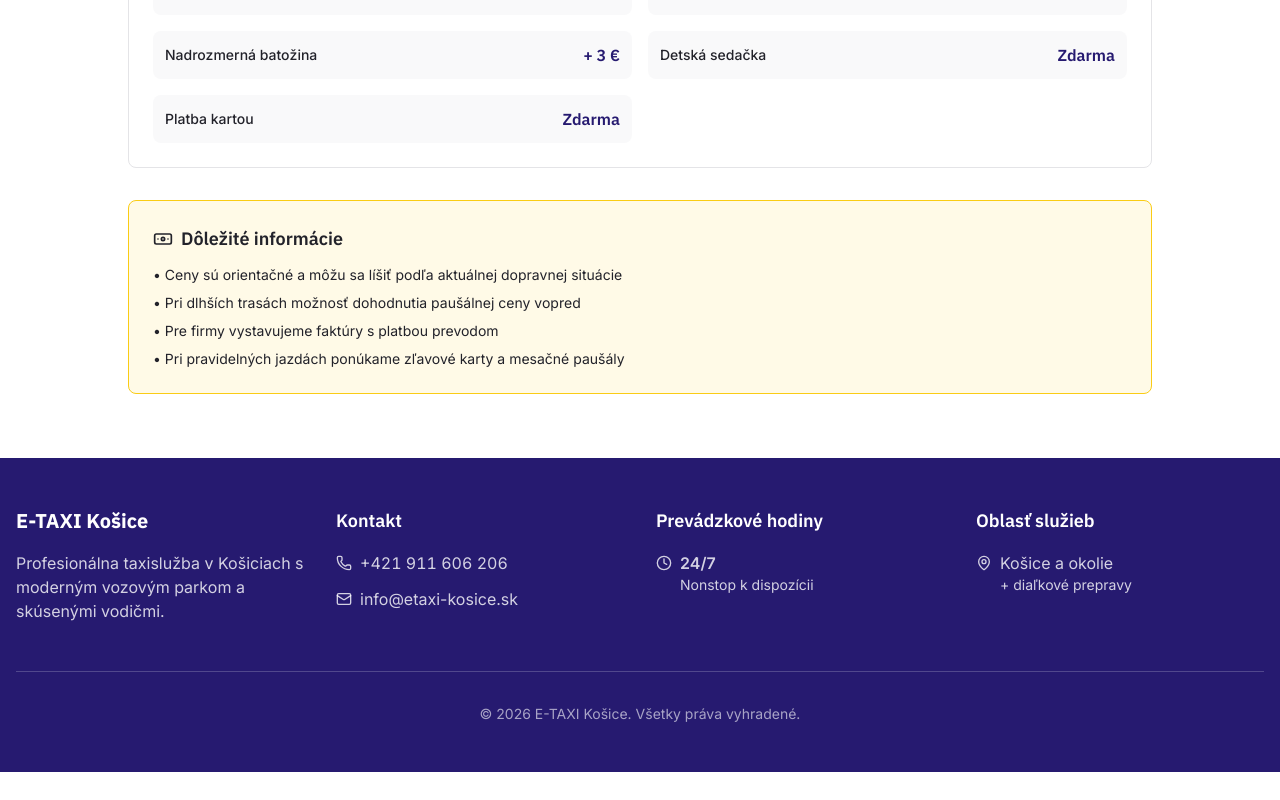
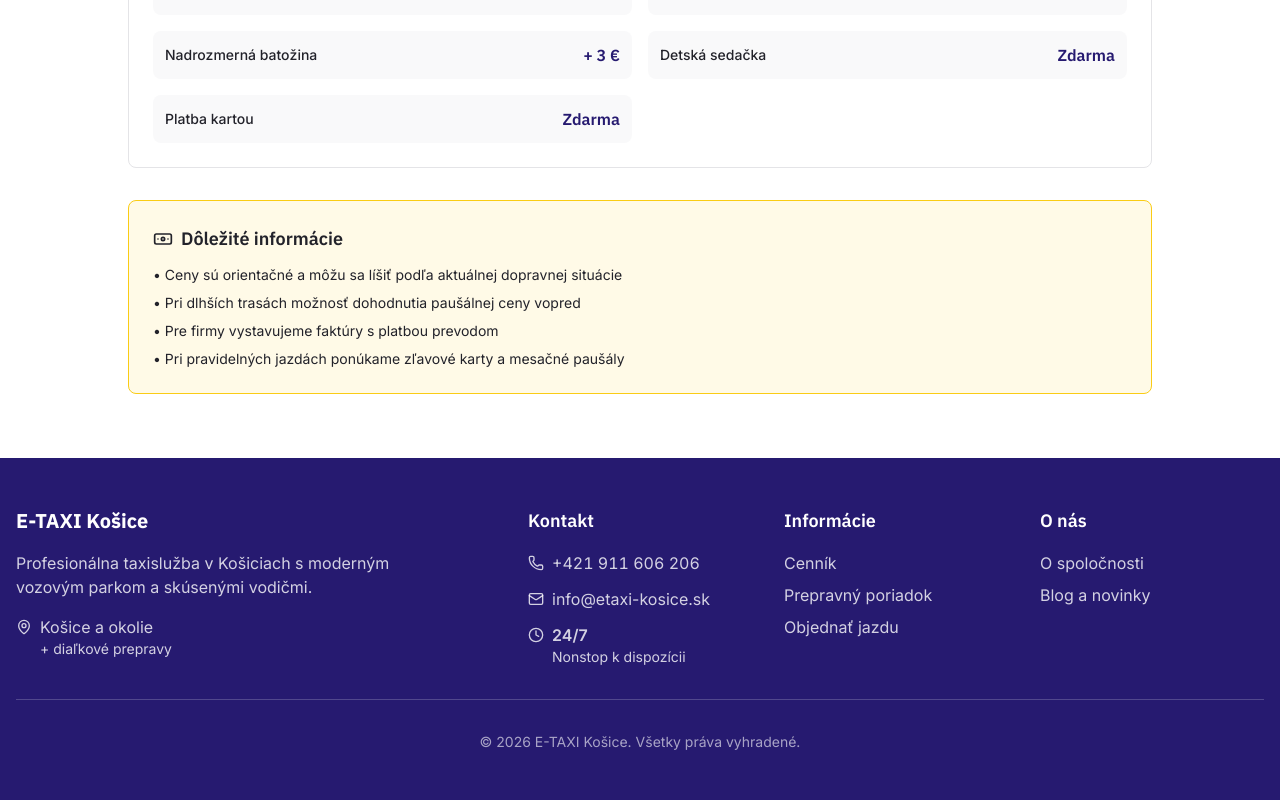
Before and after one commit to peterbejcek/sg-5ee718f3-49be-42fb-857b-8ae5c6e22001-1777794411, a Next.js app: page /cennik in a window 1280 px wide. Shown: the part 812-1612 px from the top of the page. Before the commit the page ends 1584 px from the top, so only its background shows below. Built offline with nearby package versions, Linux system fonts and the light colour scheme.

Commit message:
fix(ui): fix missing icon imports and update footer links

```diff
--- a/src/components/Footer.tsx
+++ b/src/components/Footer.tsx
@@ -5,12 +5,19 @@ export function Footer() {
   return (
     <footer className="bg-primary text-primary-foreground py-12 border-t border-primary/20">
       <div className="container mx-auto px-4">
-        <div className="grid grid-cols-1 md:grid-cols-2 lg:grid-cols-4 gap-8 mb-8">
-          <div>
+        <div className="grid grid-cols-1 md:grid-cols-2 lg:grid-cols-5 gap-8 mb-8">
+          <div className="lg:col-span-2">
             <h3 className="font-display font-bold text-xl mb-4">E-TAXI Košice</h3>
-            <p className="text-primary-foreground/80 mb-4">
+            <p className="text-primary-foreground/80 mb-4 max-w-sm">
               Profesionálna taxislužba v Košiciach s moderným vozovým parkom a skúsenými vodičmi.
             </p>
+            <div className="flex items-start gap-2 text-primary-foreground/80 mt-4">
+              <MapPin className="w-4 h-4 mt-1" />
+              <div>
+                <p>Košice a okolie</p>
+                <p className="text-sm">+ diaľkové prepravy</p>
+              </div>
+            </div>
           </div>
 
           <div>
@@ -30,28 +37,40 @@ export function Footer() {
                 <Mail className="w-4 h-4" />
                 info@etaxi-kosice.sk
               </a>
-            </div>
-          </div>
-
-          <div>
-            <h4 className="font-display font-semibold text-lg mb-4">Prevádzkové hodiny</h4>
-            <div className="flex items-start gap-2 text-primary-foreground/80">
-              <Clock className="w-4 h-4 mt-1" />
-              <div>
-                <p className="font-semibold">24/7</p>
-                <p className="text-sm">Nonstop k dispozícii</p>
+              <div className="flex items-start gap-2 text-primary-foreground/80 mt-2">
+                <Clock className="w-4 h-4 mt-1" />
+                <div>
+                  <p className="font-semibold">24/7</p>
+                  <p className="text-sm">Nonstop k dispozícii</p>
+                </div>
               </div>
             </div>
           </div>
 
           <div>
-            <h4 className="font-display font-semibold text-lg mb-4">Oblasť služieb</h4>
-            <div className="flex items-start gap-2 text-primary-foreground/80">
-              <MapPin className="w-4 h-4 mt-1" />
-              <div>
-                <p>Košice a okolie</p>
-                <p className="text-sm">+ diaľkové prepravy</p>
-              </div>
+            <h4 className="font-display font-semibold text-lg mb-4">Informácie</h4>
+            <div className="space-y-2">
+              <Link href="/cennik" className="block text-primary-foreground/80 hover:text-primary-foreground transition-colors">
+                Cenník
+              </Link>
+              <Link href="/prepravny-poriadok" className="block text-primary-foreground/80 hover:text-primary-foreground transition-colors">
+                Prepravný poriadok
+              </Link>
+              <a href="/#objednavka" className="block text-primary-foreground/80 hover:text-primary-foreground transition-colors">
+                Objednať jazdu
+              </a>
+            </div>
+          </div>
+
+          <div>
+            <h4 className="font-display font-semibold text-lg mb-4">O nás</h4>
+            <div className="space-y-2">
+              <a href="/#o-nas" className="block text-primary-foreground/80 hover:text-primary-foreground transition-colors">
+                O spoločnosti
+              </a>
+              <a href="/#blog" className="block text-primary-foreground/80 hover:text-primary-foreground transition-colors">
+                Blog a novinky
+              </a>
             </div>
           </div>
         </div>
--- a/src/pages/index.tsx
+++ b/src/pages/index.tsx
@@ -5,7 +5,7 @@ import { FleetSection } from "@/components/FleetSection";
 import { Footer } from "@/components/Footer";
 import { AboutSection } from "@/components/AboutSection";
 import { BlogSection } from "@/components/BlogSection";
-import { Phone, Calendar, Shield, Clock, Zap, CheckCircle2 } from "lucide-react";
+import { Phone, Calendar, Shield, Clock, Zap, CheckCircle2, Wine, Plane, CreditCard } from "lucide-react";
 import { Button } from "@/components/ui/button";
 import { Card, CardContent } from "@/components/ui/card";
 
```
